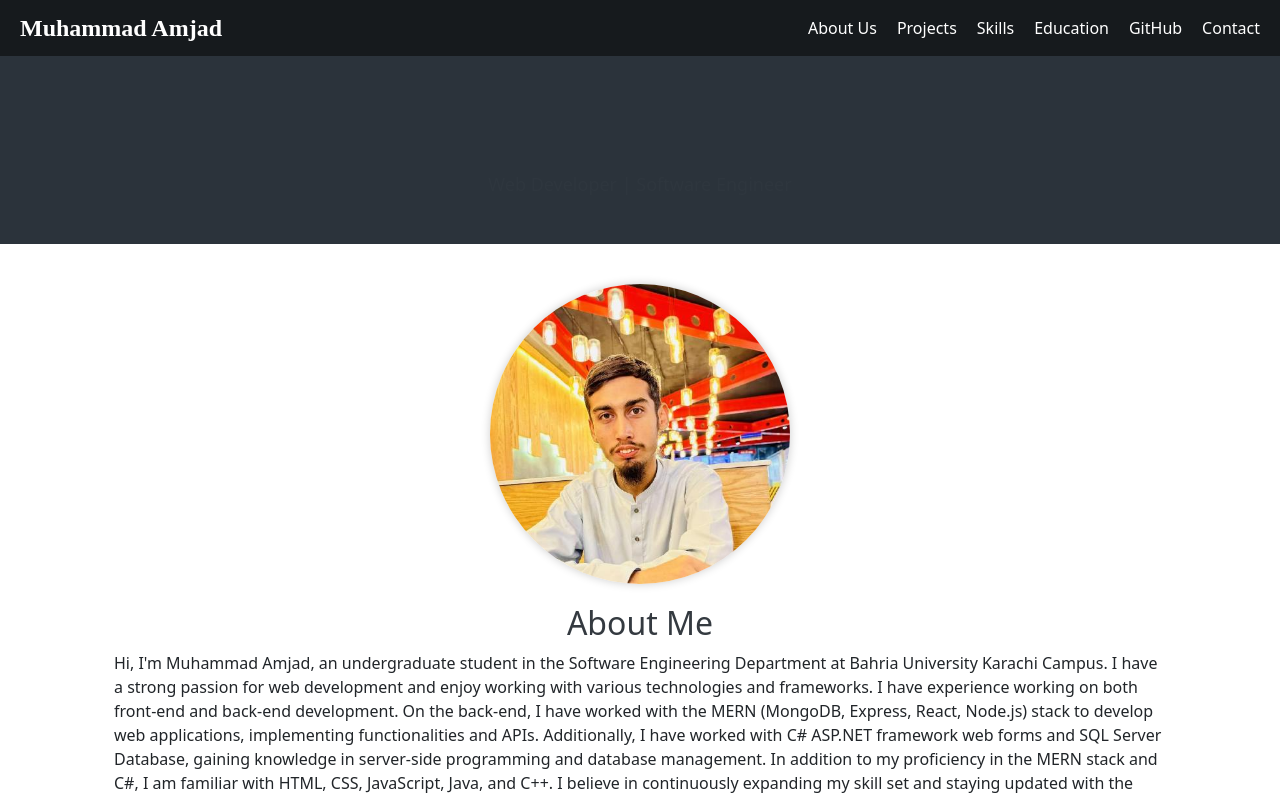
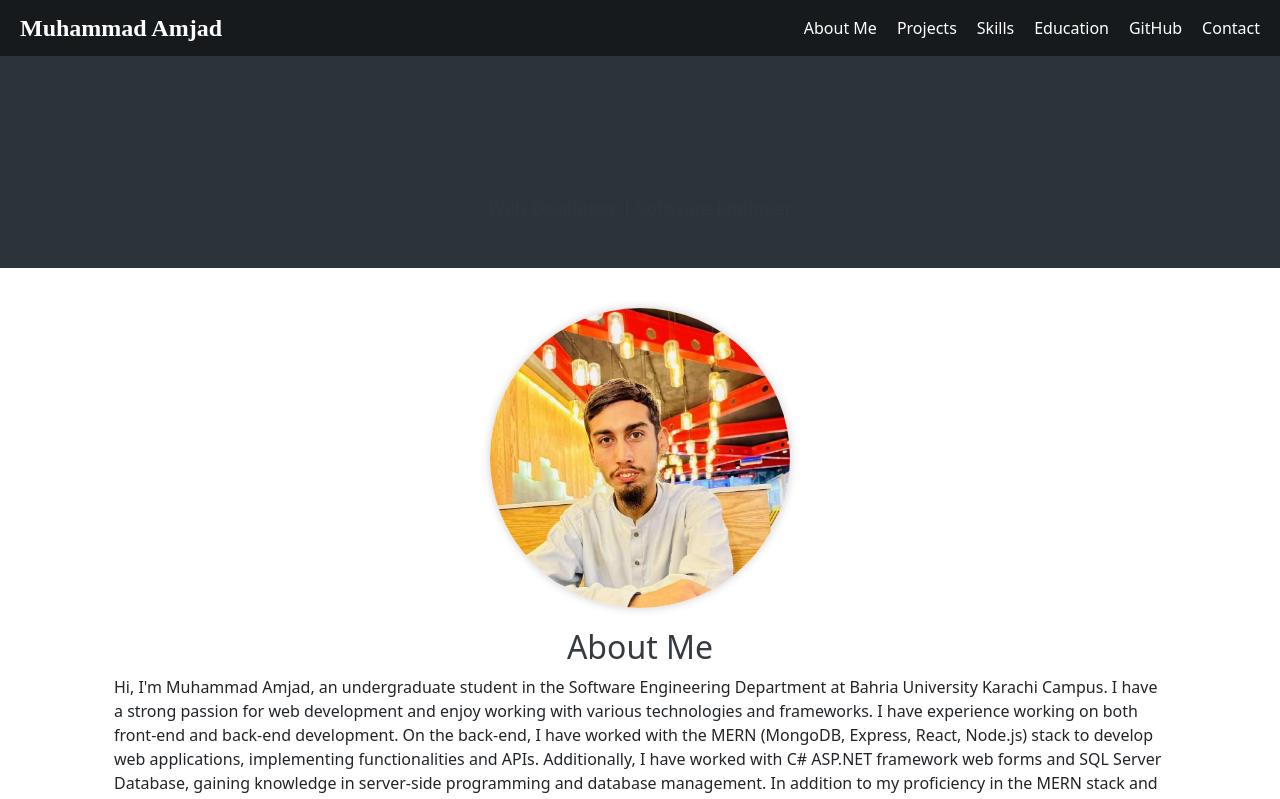
Before and after one commit to amjad5azx/MyPortfolio, a React (Create React App) app: page / in a window 1280 px wide. Shown: the top 799 px of the page. Built offline with nearby package versions, Linux system fonts and the light colour scheme.

Commit message:
commit 5

```diff
--- a/src/Components/App.jsx
+++ b/src/Components/App.jsx
@@ -14,9 +14,9 @@ function App() {
       <Navbar/>
 
       <header>
-      <br/><br/>
+
         <div className="container">
-          <br /><br /><br />
+          <br /><br /><br /><br /><br /><br />
           <h1 className="animated-header">Muhammad Amjad</h1>
           <p className="animated-subheader">Web Developer | Software Engineer</p>
         </div>
--- a/src/Components/Navbar.jsx
+++ b/src/Components/Navbar.jsx
@@ -8,7 +8,7 @@ const Navbar = () => {
         <a href="#about">Muhammad Amjad</a>
       </div>
       <ul>
-        <li><a href="#about">About Us</a></li>
+        <li><a href="#about">About Me</a></li>
         <li><a href="#projects">Projects</a></li>
         <li><a href="#skills">Skills</a></li>
         <li><a href="#education">Education</a></li>
```
